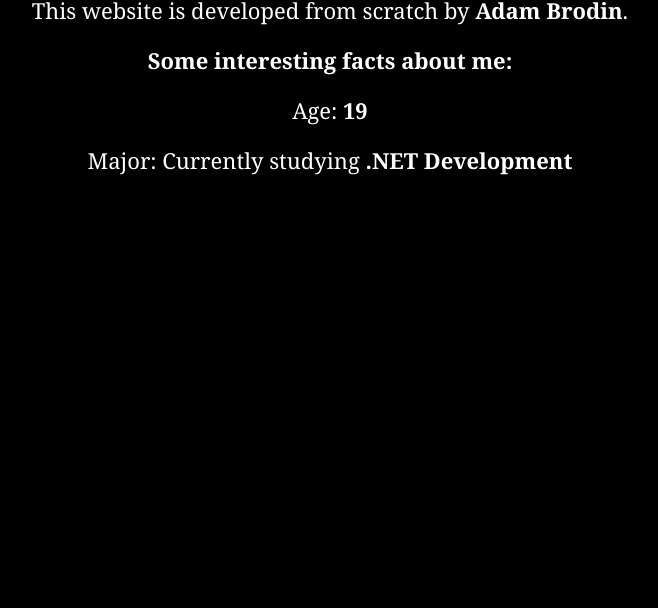
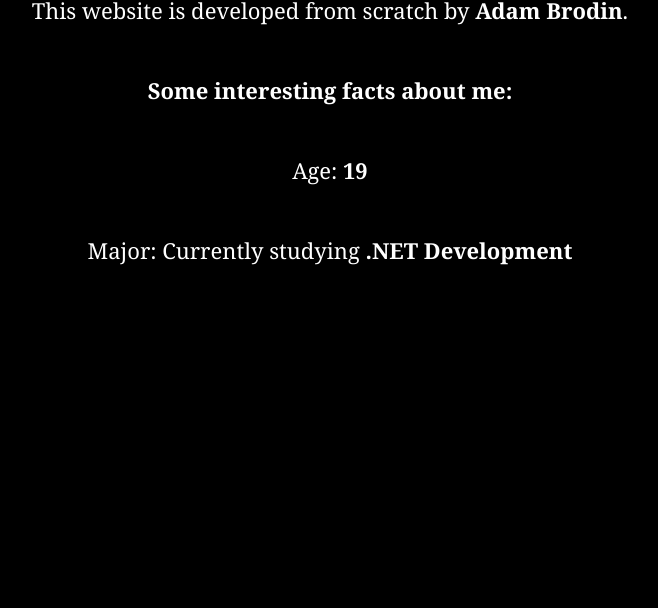
Before and after one commit to AdamBrodin/adam-brodin-web-project, a plain HTML site: page about.html in a window 1280 px wide. Shown: the part 192-800 px from the top of the page, without its empty margins (310-968 px from the left). Drawn offline with Linux system fonts and the light colour scheme.

Commit message:
Log book updated

```diff
--- a/about.html
+++ b/about.html
@@ -17,13 +17,13 @@
     </header>
 
     <div class="background">
+        <h1 style="text-align: center;">About me</h1>
         <div class="aboutInfo">
-            <h1 style="text-align: center;">About me</h1>
-            <p style="text-align:center; padding: 10px;">This website is developed from scratch by <b>Adam Brodin</b>.
+            <p>This website is developed from scratch by <b>Adam Brodin</b>.
             </p>
-            <p style="text-align:center; padding: 10px;"><b>Some interesting facts about me:</b></p>
-            <p style="text-align:center; padding: 10px;">Age: <b>19</b></p>
-            <p style="text-align:center; padding: 10px;">Major: Currently studying <b>.NET Development</b></p>
+            <p><b>Some interesting facts about me:</b></p>
+            <p>Age: <b>19</b></p>
+            <p>Major: Currently studying <b>.NET Development</b></p>
         </div>
     </div>
 </body>
--- a/js/main.js
+++ b/js/main.js
@@ -22,7 +22,8 @@ var mainApp = {};
                 authContainer.style.display = "none";
 
                 // Changes the text to welcome the user;
-                welcomeUserText.innerHTML = "Welcome " + firebase.auth().currentUser.displayName + "!";
+                var welcomeMessage = "Welcome " + firebase.auth().currentUser.displayName + "!";
+                welcomeUserText.innerHTML = welcomeMessage;
             } else {
                 // No user is signed in.
                 mainContainer.style.display = "none";
--- a/style.css
+++ b/style.css
@@ -43,7 +43,8 @@ body, html
 
 .aboutInfo
 {
-    padding:25px;
+    padding:10px;
+    text-align: center;
 }
 
 .navbar a{
```
Also changed, not shown: 1 other file.
